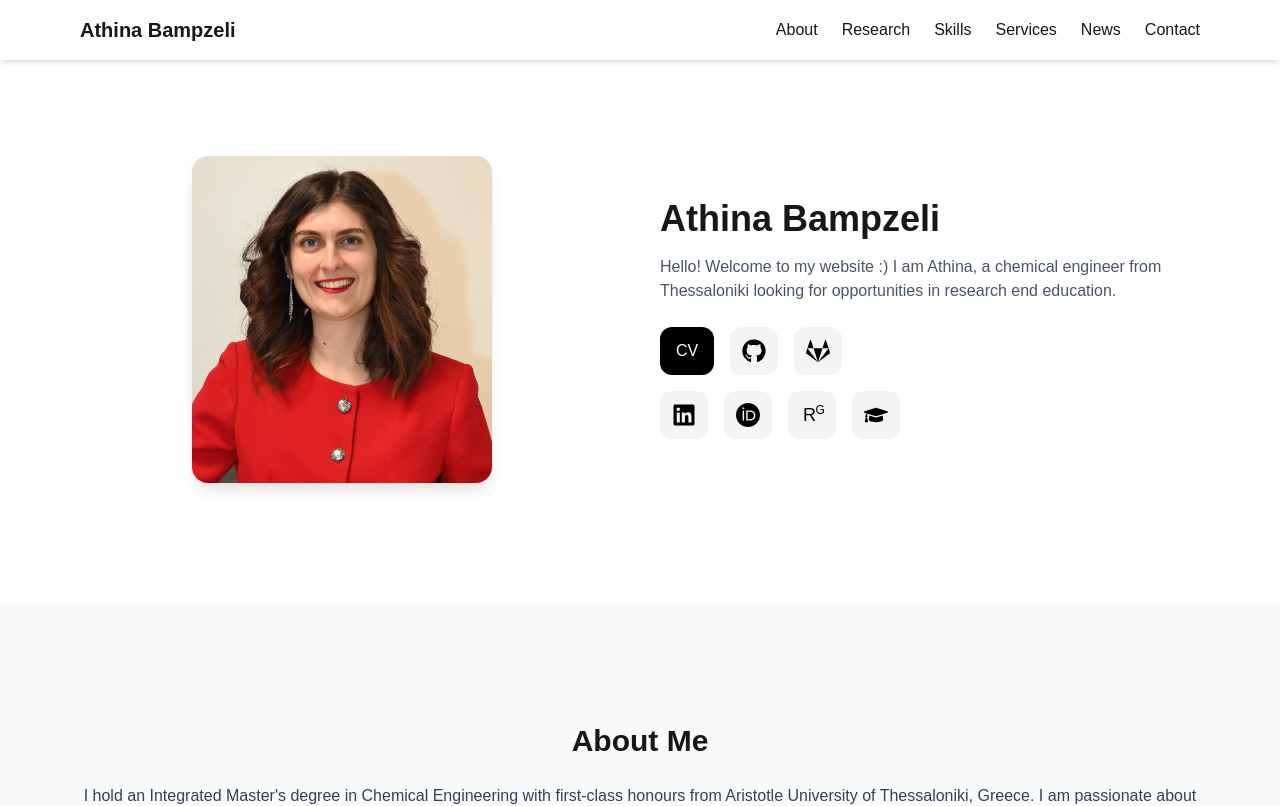
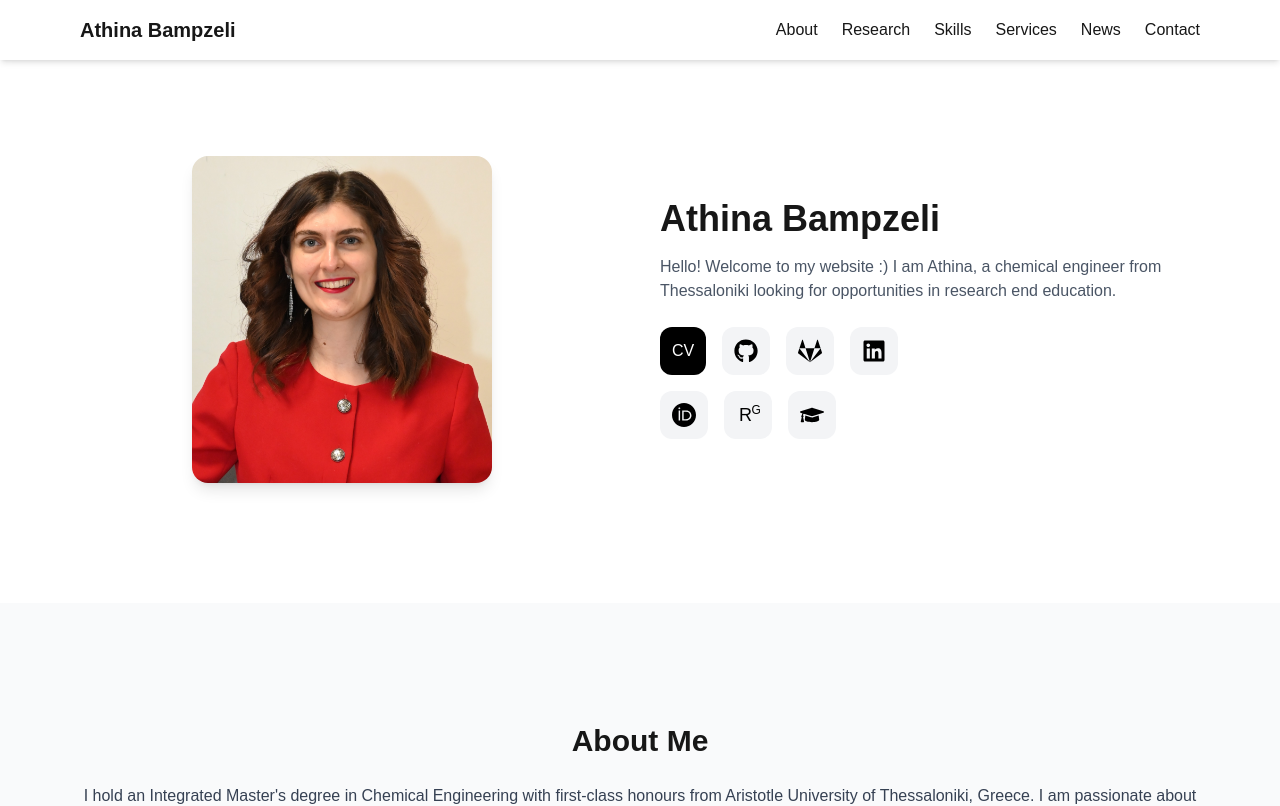
Before and after one commit to athina-bampzeli/Website-Athina-Bampzeli, a Next.js app: page / in a window 1280 px wide. Shown: the top 806 px of the page. Built offline with nearby package versions, Linux system fonts and the light colour scheme.

Commit message:
initial commit

```diff
--- a/app/page.tsx
+++ b/app/page.tsx
@@ -108,7 +108,7 @@ export default function Home() {
               <a
                 href="/cv.pdf"
                 target="_blank"
-                className="px-4 py-3 bg-black text-white rounded-xl text-center flex-shrink-0 hover:bg-gray-800 transition"
+                className="px-3 py-3 bg-black text-white rounded-xl text-center flex-shrink-0 hover:bg-gray-800 transition"
               >
                 CV
               </a>
--- a/package.json
+++ b/package.json
@@ -1,5 +1,5 @@
 {
-  "name": "website17426",
+  "name": "websiteathinabampzeli",
   "version": "0.1.0",
   "private": true,
   "scripts": {
```
Also changed, not shown: 1 other file (tests, documents, lock files or other folders).
